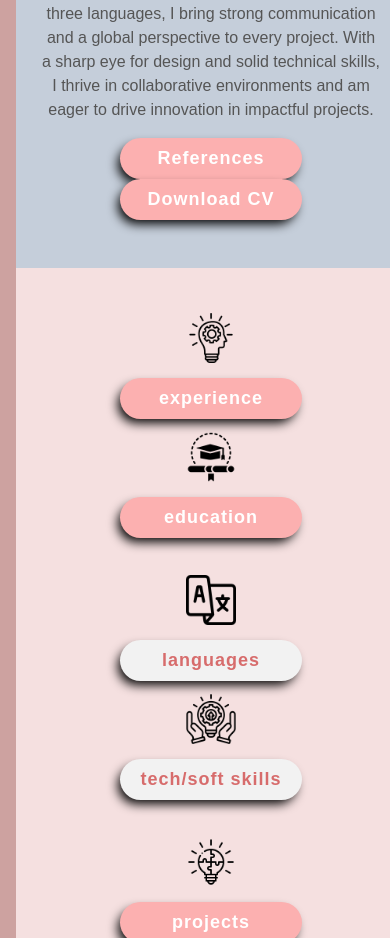
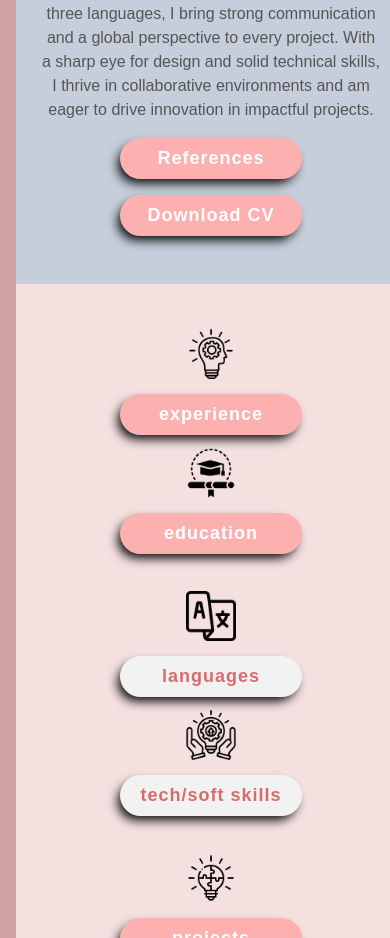
Before and after one commit to Olha36/portfolio, a React (Vite) app: page /home in a window 390 px wide. Shown: the part 941-1879 px from the top of the page. Built offline with nearby package versions, Linux system fonts and the light colour scheme.

Commit message:
fix education styles for screens with max-width 768

```diff
--- a/src/css/card.css
+++ b/src/css/card.css
@@ -175,6 +175,9 @@
   .info-container .info div {
     margin: 0.5rem 0;
   }
+  .flex button:first-of-type {
+    margin-bottom: 1rem;
+  }
 }
 
 @media (max-width: 480px) {
--- a/src/css/education.css
+++ b/src/css/education.css
@@ -14,3 +14,8 @@
   margin-bottom: 1rem;
   transition: background-color 0.3s ease;
 }
+@media (max-width: 768px) {
+  .flex {
+    align-items: center;
+  }
+}
```
